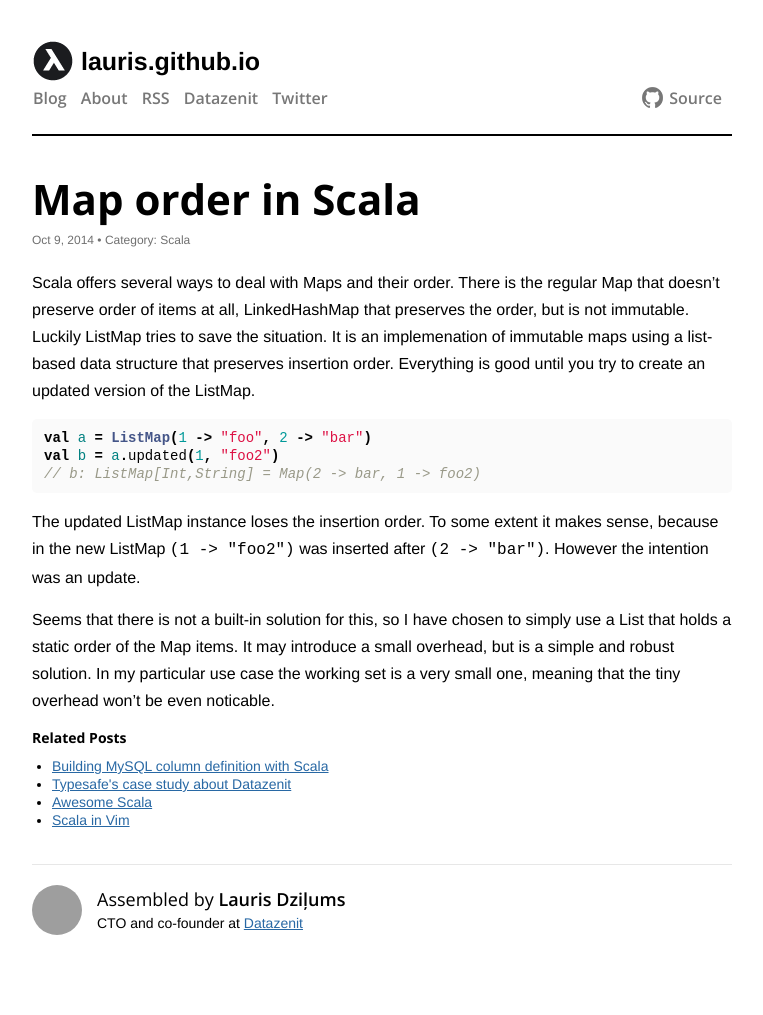
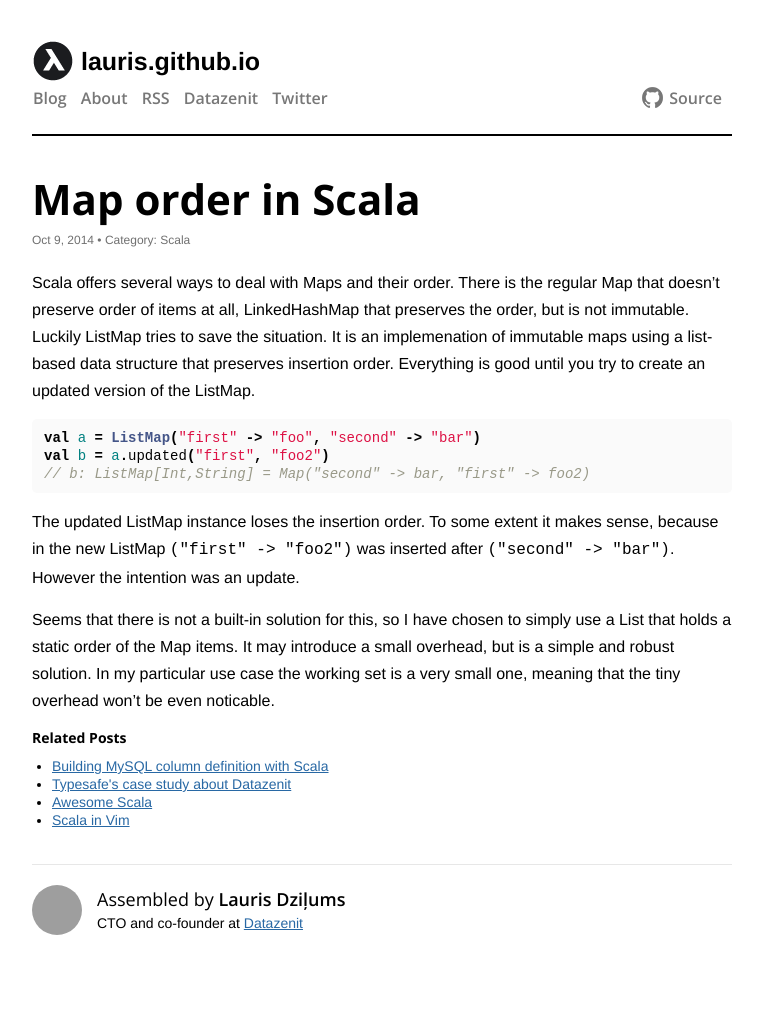
Before and after one commit to lauris/lauris.github.com, a Jekyll site: the page built from _posts/2014-10-09-update-listmap-in-scala.md, in a window 1280 px wide. Shown: the whole page, without its empty margins (258-1021 px from the left). Built offline with Jekyll 4.4.1, drawn with Linux system fonts in a browser that asks for light colours; comment, search, counter and statistics services are not loaded; grey boxes are pictures that could not be loaded.

Commit message:
Update example.

```diff
--- a/_posts/2014-10-09-update-listmap-in-scala.md
+++ b/_posts/2014-10-09-update-listmap-in-scala.md
@@ -14,11 +14,11 @@ related: [
 Scala offers several ways to deal with Maps and their order. There is the regular Map that doesn't preserve order of items at all, LinkedHashMap that preserves the order, but is not immutable. Luckily ListMap tries to save the situation. It is an implemenation of immutable maps using a list-based data structure that preserves insertion order. Everything is good until you try to create an updated version of the ListMap.
 
 {% highlight scala %}
-val a = ListMap(1 -> "foo", 2 -> "bar")
-val b = a.updated(1, "foo2")
-// b: ListMap[Int,String] = Map(2 -> bar, 1 -> foo2)
+val a = ListMap("first" -> "foo", "second" -> "bar")
+val b = a.updated("first", "foo2")
+// b: ListMap[Int,String] = Map("second" -> bar, "first" -> foo2)
 {% endhighlight %}
 
-The updated ListMap instance loses the insertion order. To some extent it makes sense, because in the new ListMap ``(1 -> "foo2")`` was inserted after ``(2 -> "bar")``. However the intention was an update.
+The updated ListMap instance loses the insertion order. To some extent it makes sense, because in the new ListMap ``("first" -> "foo2")`` was inserted after ``("second" -> "bar")``. However the intention was an update.
 
 Seems that there is not a built-in solution for this, so I have chosen to simply use a List that holds a static order of the Map items. It may introduce a small overhead, but is a simple and robust solution. In my particular use case the working set is a very small one, meaning that the tiny overhead won't be even noticable.
```
